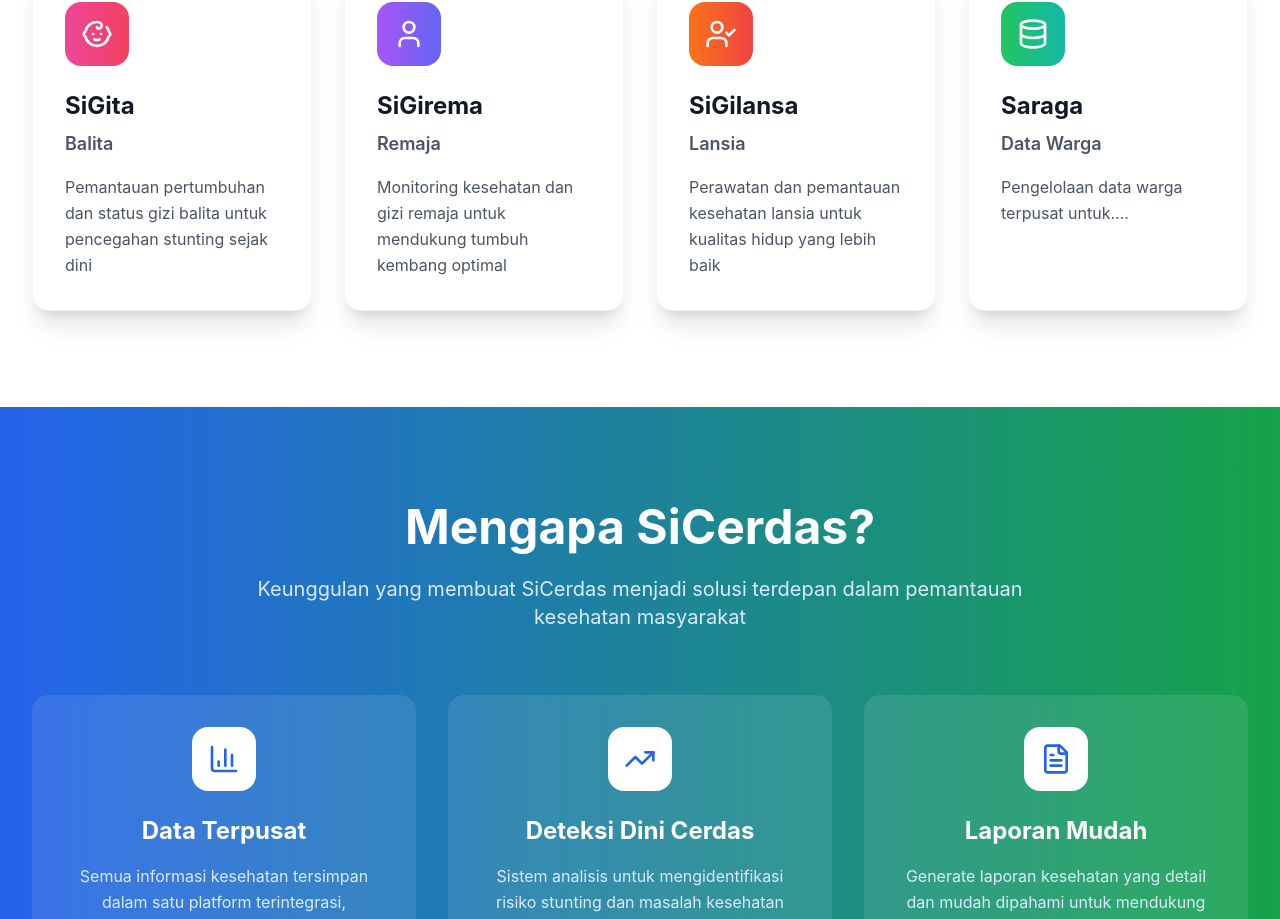
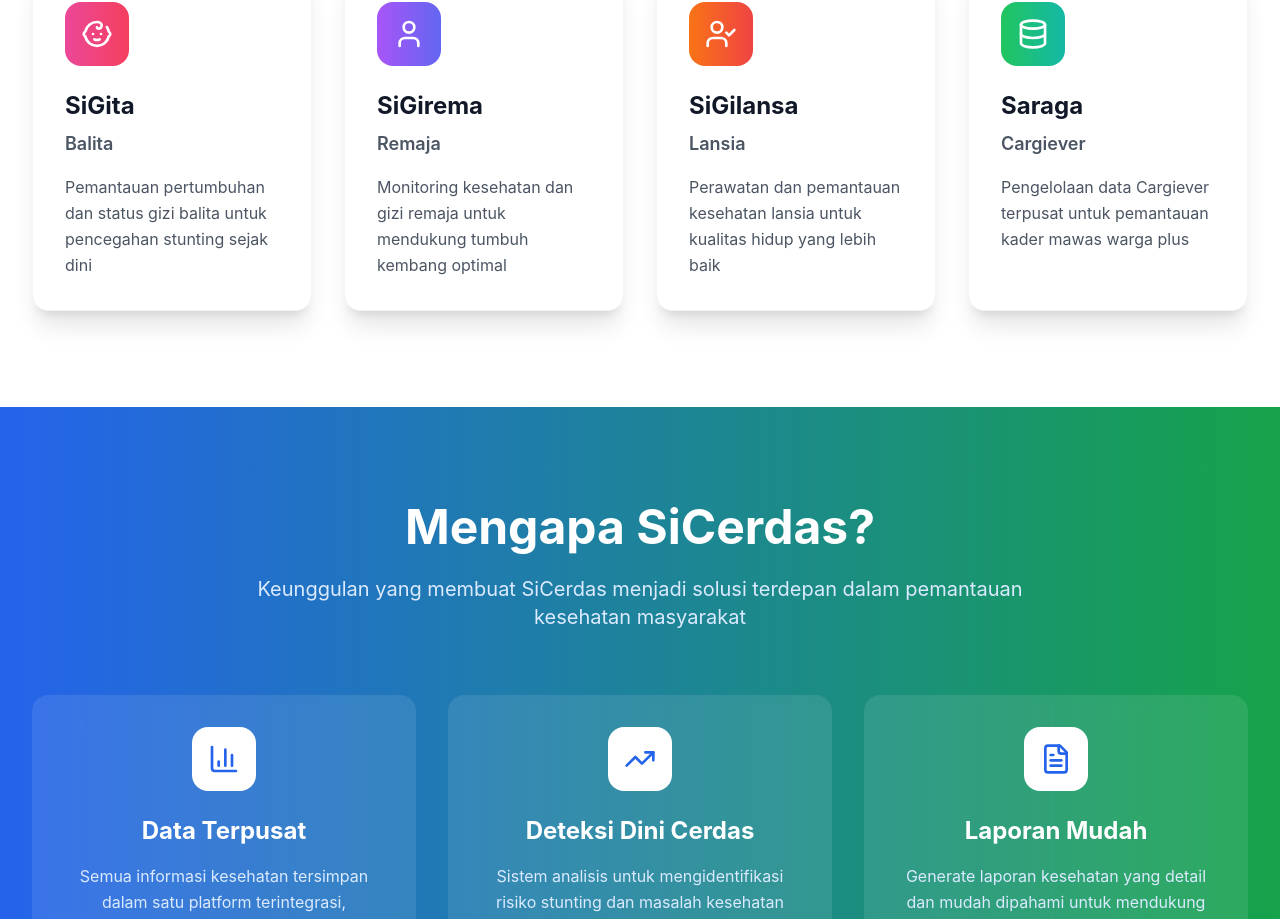
Before and after one commit to herinta/SI-CERDAS-V2-REACT, a React (Vite) app: page / in a window 1280 px wide. Shown: the part 1059-1978 px from the top of the page. Built offline with nearby package versions, Linux system fonts and the light colour scheme; no server answers.

Commit message:
change 1

```diff
--- a/src/pages/LandingPage.jsx
+++ b/src/pages/LandingPage.jsx
@@ -43,8 +43,8 @@ const features = [
   },
   {
     title: "Saraga",
-    subtitle: "Data Warga",
-    description: "Pengelolaan data warga terpusat untuk....",
+    subtitle: "Cargiever",
+    description: "Pengelolaan data Cargiever terpusat untuk pemantauan kader mawas warga plus",
     icon: Database,
     gradient: "from-green-500 to-teal-500",
   },
--- a/src/pages/MenuUtama.jsx
+++ b/src/pages/MenuUtama.jsx
@@ -54,7 +54,7 @@ const MenuUtama = () => {
             <i className="fas fa-users text-2xl"></i>
           </div>
           <div className="mt-4">
-            <h3 className="text-xl font-bold text-slate-800">Data Warga</h3>
+            <h3 className="text-xl font-bold text-slate-800">Data Cargiever</h3>
             <p className="text-slate-500">Saraga</p>
           </div>
           <div className="arrow-icon absolute bottom-0 right-0 p-4 text-purple-600">
--- a/src/pages/SaragaForm.jsx
+++ b/src/pages/SaragaForm.jsx
@@ -99,7 +99,7 @@ const SaragaForm = () => {
 
   const handleDelete = async (id) => {
     const confirmed = await askForConfirmation({
-      title: "Hapus Data Warga",
+      title: "Hapus Cargiever",
       message:
         "Apakah Anda yakin ingin menghapus data ini? Tindakan ini tidak dapat dibatalkan.",
     });
@@ -143,7 +143,7 @@ const SaragaForm = () => {
     return (
       <div className="bg-white p-3 sm:p-8 rounded-lg shadow-md">
         <div className="flex flex-col md:flex-row justify-between md:items-center mb-4 gap-3">
-          <h2 className="md:text-2xl font-bold text-slate-800">Data Warga</h2>
+          <h2 className="md:text-2xl font-bold text-slate-800">Data Cargiever</h2>
           <div className="flex gap-3">
             {/* ✅ Dropdown filter RW */}
             <select
@@ -168,7 +168,7 @@ const SaragaForm = () => {
         </div>
         <div className="overflow-x-auto">
           {loading.warga ? (
-            <p>Memuat data warga...</p>
+            <p>Memuat data cargiever...</p>
           ) : (
             <table className="w-full min-w-max text-left">
               <thead className="bg-slate-100">
@@ -215,13 +215,14 @@ const SaragaForm = () => {
         <DetailModal
           isOpen={!!detailItem}
           onClose={handleCloseDetail}
-          title="Detail Data Warga"
+          title="Detail Cargiever"
           data={detailItem || {}}
-          fieldOrder={["nama", "gender", "rt", "created_at"]}
+          fieldOrder={["nama", "gender", "rt", "yang_didampingi", "created_at"]}
           fieldLabels={{
             nama: "Nama Lengkap",
             gender: "Jenis Kelamin",
             rt: "RT/RW",
+            yang_didampingi: "Data Yang Didampingi",
             created_at: "Waktu Input",
           }}
         />
@@ -233,7 +234,7 @@ const SaragaForm = () => {
     <div className="bg-white p-6 sm:p-8 rounded-lg shadow-md max-w-2xl mx-auto">
       <div className="flex justify-between items-center mb-6">
         <h2 className="md:text-2xl font-bold text-slate-800">
-          {editingId ? "Edit Data Warga" : "Tambah Data Warga"}
+          {editingId ? "Edit Data Cargiever" : "Tambah Data Cargiever"}
         </h2>
         <button
           type="button"
@@ -295,6 +296,22 @@ const SaragaForm = () => {
             className="block w-full px-3 py-2 bg-white border border-gray-300 rounded-md shadow-sm"
           />
         </div>
+                <div>
+          <label
+            htmlFor="saraga-yang_didampingi"
+            className="block text-sm font-medium text-gray-700"
+          >
+            Data Yang Didampingi
+          </label>
+          <input
+            type="text"
+            id="saraga-yang_didampingi"
+            onChange={handleChange}
+            value={formData.yang_didampingi}
+            className="block w-full px-3 py-2 bg-white border border-gray-300 rounded-md shadow-sm"
+            required
+          />
+        </div>
         <div className="flex justify-end pt-4">
           <button
             type="submit"
--- a/src/pages/SiGitaForm.jsx
+++ b/src/pages/SiGitaForm.jsx
@@ -303,7 +303,7 @@ const SiGitaForm = () => {
             rt: "RT/RW",
             usia_bulan: "Usia (bulan)",
             bb_kg: "Berat Badan (kg)",
-            tb_cm: "Tinggi Badan (cm)",
+            tb_cm: "Tinggi/Panjang Badan (cm)",
             lila_cm: "LILA (cm)",
             lk_cm: "Lingkar Kepala (cm)",
             lp_cm: "Lingkar Perut (cm)",
```
